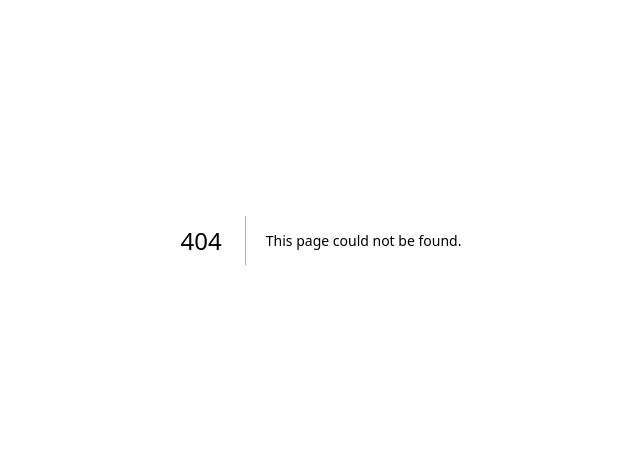
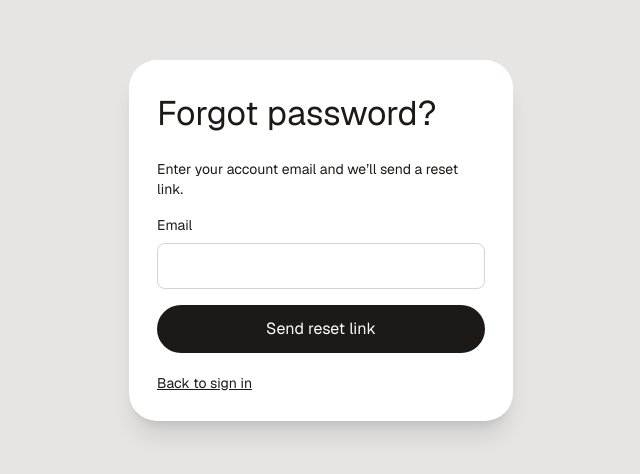
Before and after one commit to lithikanbarasan/scraps, a Next.js app: page /forgot-password in a window 1280 px wide. Before the commit this address had no page. Shown: the part 160-634 px from the top of the page, without its empty margins (319-959 px from the left). Built offline with nearby package versions, Linux system fonts and the light colour scheme; no server answers.

Commit message:
Add password recovery flow

```diff
--- /dev/null
+++ b/app/auth/callback/route.ts
@@ -0,0 +1,28 @@
+import { cookies } from "next/headers";
+import { NextResponse } from "next/server";
+import { createClient } from "@/lib/supabase/server";
+
+export async function GET(request: Request) {
+  const url = new URL(request.url);
+  const code = url.searchParams.get("code");
+
+  if (code && !url.searchParams.has("error")) {
+    try {
+      const supabase = createClient(await cookies());
+      const { error } =
+        await supabase.auth.exchangeCodeForSession(code);
+
+      if (!error) {
+        return NextResponse.redirect(
+          new URL("/reset-password", url.origin)
+        );
+      }
+    } catch {
+      // Send invalid or unsuccessful recovery attempts to the error state.
+    }
+  }
+
+  return NextResponse.redirect(
+    new URL("/reset-password?error=invalid", url.origin)
+  );
+}
--- /dev/null
+++ b/app/forgot-password/page.tsx
@@ -0,0 +1,87 @@
+"use client";
+
+import { useMemo, useState, type FormEvent } from "react";
+import { createClient } from "@/lib/supabase/client";
+
+export default function ForgotPasswordPage() {
+  const supabase = useMemo(() => createClient(), []);
+  const [email, setEmail] = useState("");
+  const [busy, setBusy] = useState(false);
+  const [sent, setSent] = useState(false);
+  const [error, setError] = useState("");
+
+  async function submit(event: FormEvent<HTMLFormElement>) {
+    event.preventDefault();
+    setBusy(true);
+    setError("");
+
+    try {
+      const { error } = await supabase.auth.resetPasswordForEmail(
+        email.trim(),
+        {
+          redirectTo: `${window.location.origin}/auth/callback`,
+        }
+      );
+
+      if (error) {
+        setError(error.message);
+      } else {
+        setSent(true);
+      }
+    } catch {
+      setError("Could not send the email. Please try again.");
+    } finally {
+      setBusy(false);
+    }
+  }
+
+  return (
+    <main className="min-h-screen bg-stone-200 flex items-center justify-center p-4 text-stone-900 font-sans">
+      <section className="w-full max-w-sm rounded-[28px] bg-white p-7 shadow-xl">
+        <h1 className="font-display text-[34px] text-stone-900">Forgot password?</h1>
+
+        {sent ? (
+          <p className="mt-5 text-sm" role="status">
+            If an account exists for that email, you’ll receive a
+            password reset link. Check your inbox and spam folder.
+          </p>
+        ) : (
+          <form onSubmit={submit} className="mt-5 flex flex-col gap-4">
+            <p className="text-sm">
+              Enter your account email and we’ll send a reset link.
+            </p>
+
+            <label className="flex flex-col gap-2 text-sm">
+              Email
+              <input
+                type="email"
+                autoComplete="email"
+                required
+                value={email}
+                onChange={(event) => setEmail(event.target.value)}
+                className="rounded-lg border border-stone-300 p-3"
+              />
+            </label>
+
+            {error && (
+              <p role="alert" className="text-sm text-red-700">
+                {error}
+              </p>
+            )}
+
+            <button
+              disabled={busy}
+              className="rounded-full bg-stone-900 p-3 text-white disabled:opacity-50"
+            >
+              {busy ? "Sending…" : "Send reset link"}
+            </button>
+          </form>
+        )}
+
+        <a href="/" className="mt-5 block text-sm underline">
+          Back to sign in
+        </a>
+      </section>
+    </main>
+  );
+}
--- /dev/null
+++ b/app/reset-password/page.tsx
@@ -0,0 +1,150 @@
+"use client";
+
+import {
+  useEffect,
+  useMemo,
+  useState,
+  type FormEvent,
+} from "react";
+import { createClient } from "@/lib/supabase/client";
+
+export default function ResetPasswordPage() {
+  const supabase = useMemo(() => createClient(), []);
+  const [checking, setChecking] = useState(true);
+  const [valid, setValid] = useState(false);
+  const [password, setPassword] = useState("");
+  const [confirm, setConfirm] = useState("");
+  const [busy, setBusy] = useState(false);
+  const [done, setDone] = useState(false);
+  const [error, setError] = useState("");
+
+  useEffect(() => {
+    let active = true;
+
+    async function checkSession() {
+      try {
+        const params = new URLSearchParams(window.location.search);
+
+        if (params.has("error")) return;
+
+        const { data, error } = await supabase.auth.getUser();
+
+        if (active) {
+          setValid(!error && Boolean(data.user));
+        }
+      } catch {
+        if (active) setValid(false);
+      } finally {
+        if (active) setChecking(false);
+      }
+    }
+
+    void checkSession();
+    return () => {
+      active = false;
+    };
+  }, [supabase]);
+
+  async function submit(event: FormEvent<HTMLFormElement>) {
+    event.preventDefault();
+    setError("");
+
+    if (password !== confirm) {
+      setError("Passwords do not match.");
+      return;
+    }
+
+    setBusy(true);
+
+    try {
+      const { error } = await supabase.auth.updateUser({ password });
+
+      if (error) {
+        setError(error.message);
+        return;
+      }
+
+      await supabase.auth.signOut({ scope: "local" });
+      setDone(true);
+    } catch {
+      setError("Could not finish the reset. Please try again.");
+    } finally {
+      setBusy(false);
+    }
+  }
+
+  return (
+    <main className="min-h-screen bg-stone-200 flex items-center justify-center p-4 text-stone-900">
+      <section className="w-full max-w-sm rounded-[28px] bg-white p-7 shadow-xl">
+        <h1 className="text-2xl font-semibold">Reset password</h1>
+
+        {checking ? (
+          <p className="mt-5 text-sm">Checking your reset link…</p>
+        ) : done ? (
+          <div className="mt-5">
+            <p role="status" className="text-sm">
+              Your password has been updated.
+            </p>
+            <a href="/" className="mt-4 block text-sm underline">
+              Continue to Scraps
+            </a>
+          </div>
+        ) : !valid ? (
+          <div className="mt-5">
+            <p role="alert" className="text-sm">
+              This reset link is invalid or expired. Request another
+              and open it in the same browser you used to request it.
+            </p>
+            <a
+              href="/forgot-password"
+              className="mt-4 block text-sm underline"
+            >
+              Request a new link
+            </a>
+          </div>
+        ) : (
+          <form onSubmit={submit} className="mt-5 flex flex-col gap-4">
+            <label className="flex flex-col gap-2 text-sm">
+              New password
+              <input
+                type="password"
+                autoComplete="new-password"
+                minLength={8}
+                required
+                value={password}
+                onChange={(event) => setPassword(event.target.value)}
+                className="rounded-lg border border-stone-300 p-3"
+              />
+            </label>
+
+            <label className="flex flex-col gap-2 text-sm">
+              Confirm password
+              <input
+                type="password"
+                autoComplete="new-password"
+                minLength={8}
+                required
+                value={confirm}
+                onChange={(event) => setConfirm(event.target.value)}
+                className="rounded-lg border border-stone-300 p-3"
+              />
+            </label>
+
+            {error && (
+              <p role="alert" className="text-sm text-red-700">
+                {error}
+              </p>
+            )}
+
+            <button
+              disabled={busy}
+              className="rounded-full bg-stone-900 p-3 text-white disabled:opacity-50"
+            >
+              {busy ? "Saving…" : "Save new password"}
+            </button>
+          </form>
+        )}
+      </section>
+    </main>
+  );
+}
--- a/components/AuthScreen.tsx
+++ b/components/AuthScreen.tsx
@@ -130,6 +130,14 @@ export default function AuthScreen({
             {submitting ? "Please wait…" : mode === "signIn" ? "Sign in" : "Create account"}
           </button>
         </form>
+        {mode === "signIn" && (
+          <a
+            href="/forgot-password"
+            className="mt-4 block text-center text-sm text-stone-900 underline"
+          >
+            Forgot password?
+          </a>
+        )}
 
         <button
           type="button"
```
